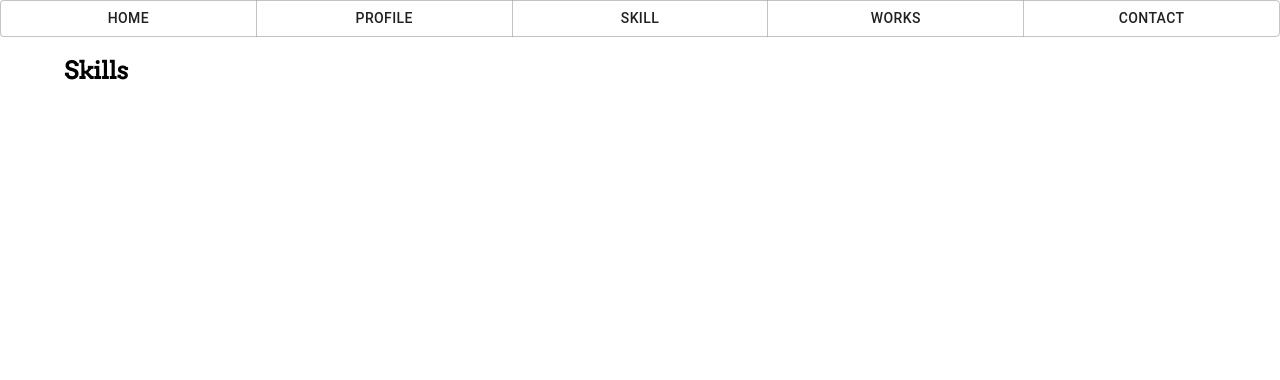
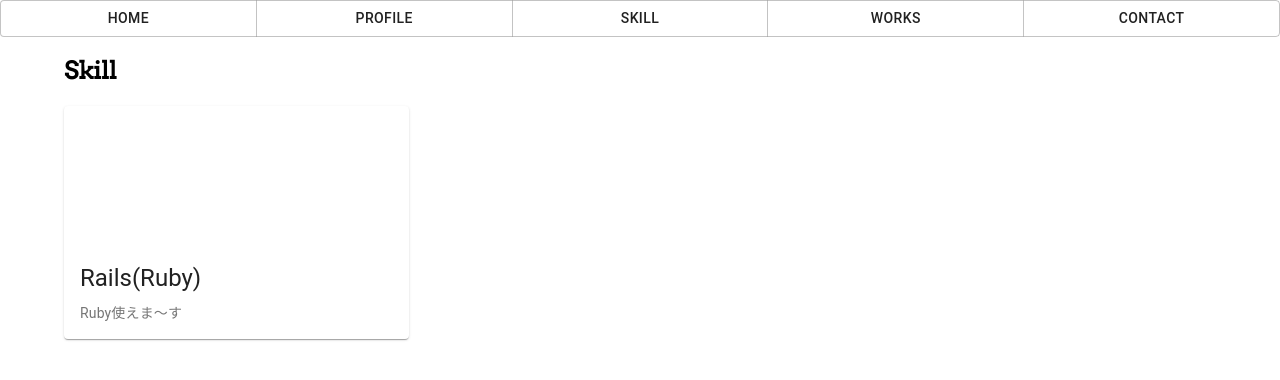
Before and after one commit to nodarby/portfolio, a React (Create React App) app: page /skill in a window 1280 px wide. Shown: the top 380 px of the page. Built offline with nearby package versions, Linux system fonts and the light colour scheme.

Commit message:
画像なしカード

```diff
--- a/src/Home.js
+++ b/src/Home.js
@@ -9,8 +9,7 @@ import './Common.css';
 function Home() {
     return (
         <div className="App">
-            <h5>Hello</h5>
-            <Link className="navbar__link" to="/about">about</Link>
+            <h5>ようこそ</h5>
         </div>
     );
 }
--- a/src/Skills.js
+++ b/src/Skills.js
@@ -1,5 +1,6 @@
 import React from 'react';
 import './Common.css';
+import Card from './component/Card'
 
 
 
@@ -8,7 +9,8 @@ import './Common.css';
 function Skills() {
     return (
         <div className="App">
-            <h2>Skills</h2>
+            <h2>Skill</h2>
+            <Card/>
         </div>
     );
 }
--- /dev/null
+++ b/src/component/Card.js
@@ -0,0 +1,40 @@
+import React from 'react';
+import { makeStyles } from '@material-ui/core/styles';
+import Card from '@material-ui/core/Card';
+import CardActionArea from '@material-ui/core/CardActionArea';
+import CardContent from '@material-ui/core/CardContent';
+import CardMedia from '@material-ui/core/CardMedia';
+import Typography from '@material-ui/core/Typography';
+
+const useStyles = makeStyles({
+    card: {
+        maxWidth: 345,
+    },
+    media: {
+        height: 140,
+    },
+});
+
+export default function MediaCard() {
+    const classes = useStyles();
+
+    return (
+        <Card className={classes.card}>
+            <CardActionArea>
+                <CardMedia
+                    className={classes.media}
+                    src="../image/rails.png"
+                    title="Contemplative Reptile"
+                />
+                <CardContent>
+                    <Typography gutterBottom variant="h5" component="h2">
+                        Rails(Ruby)
+                    </Typography>
+                    <Typography variant="body2" color="textSecondary" component="p">
+                        Ruby使えま〜す
+                    </Typography>
+                </CardContent>
+            </CardActionArea>
+        </Card>
+    );
+}
```
